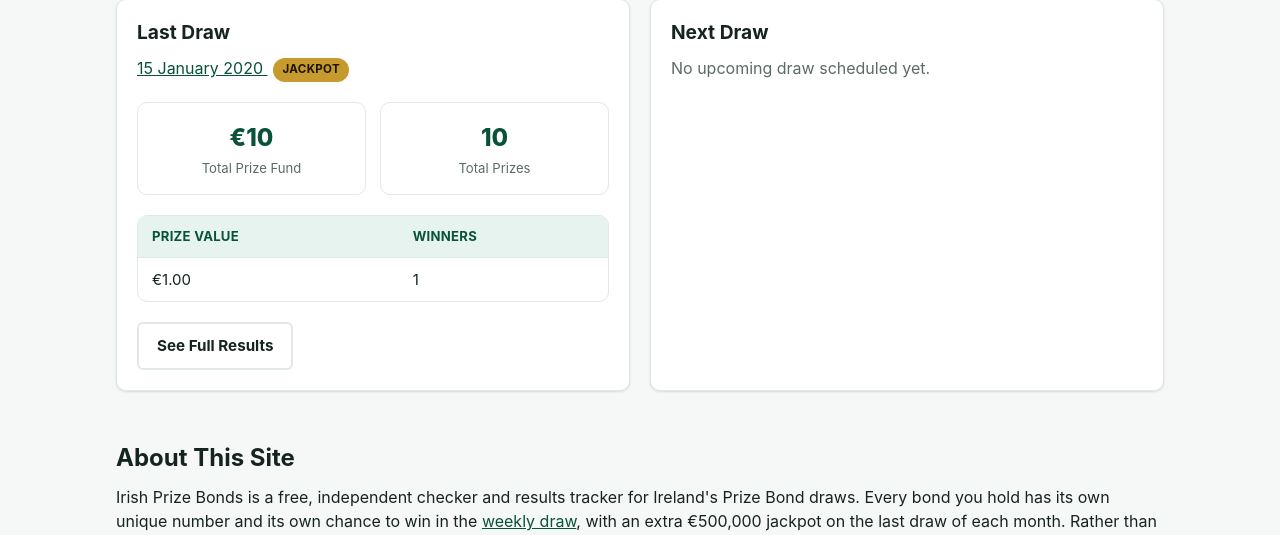
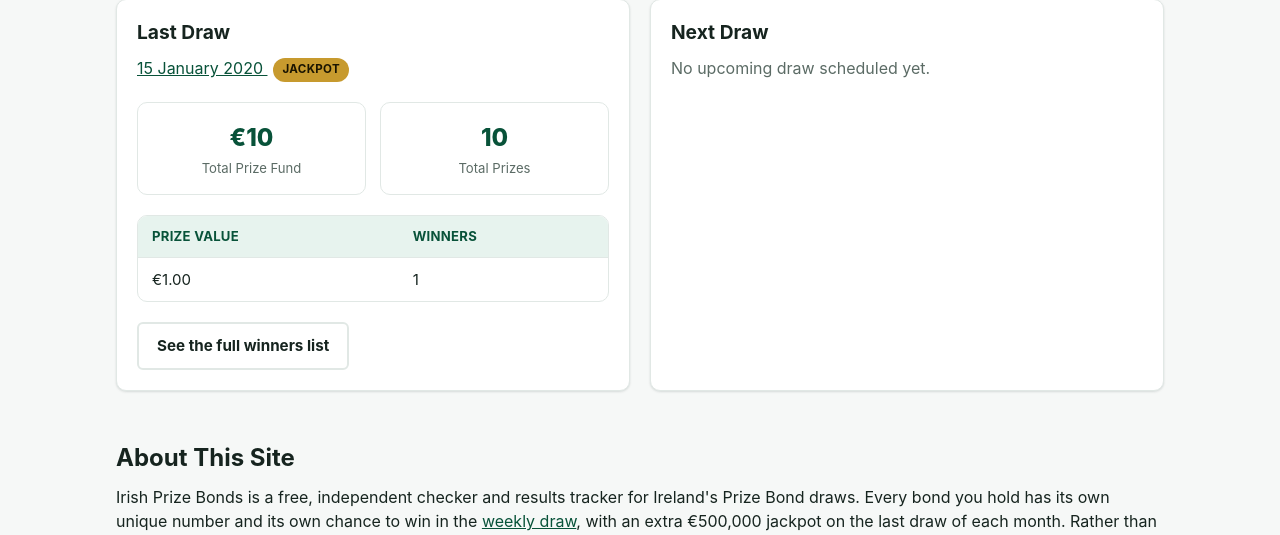
Before and after one commit to umarsharjeel/irishprizebonds, a CodeIgniter app: page / in a window 1280 px wide. Shown: the part 529-1064 px from the top of the page. Run offline with CodeIgniter, Linux system fonts and the light colour scheme; tables that the repository leaves empty hold one stand-in row (values such as "Sample post").

Commit message:
button text change

```diff
--- a/application/views/home.php
+++ b/application/views/home.php
@@ -63,7 +63,7 @@
 						</table>
 					</div>
 					<?php endif; ?>
-					<a href="<?php echo base_url(); ?>results/view/<?php echo $last_draw->draw_date; ?>/" class="btn btn-default">See Full Results</a>
+					<a href="<?php echo base_url(); ?>results/view/<?php echo $last_draw->draw_date; ?>/" class="btn btn-default">See the full winners list</a>
 				<?php else: ?>
 					<p class="text-muted">Results are pending and will be updated soon.</p>
 					<a href="<?php echo base_url(); ?>results/view/<?php echo $last_draw->draw_date; ?>/" class="btn btn-default">View Status</a>
```
